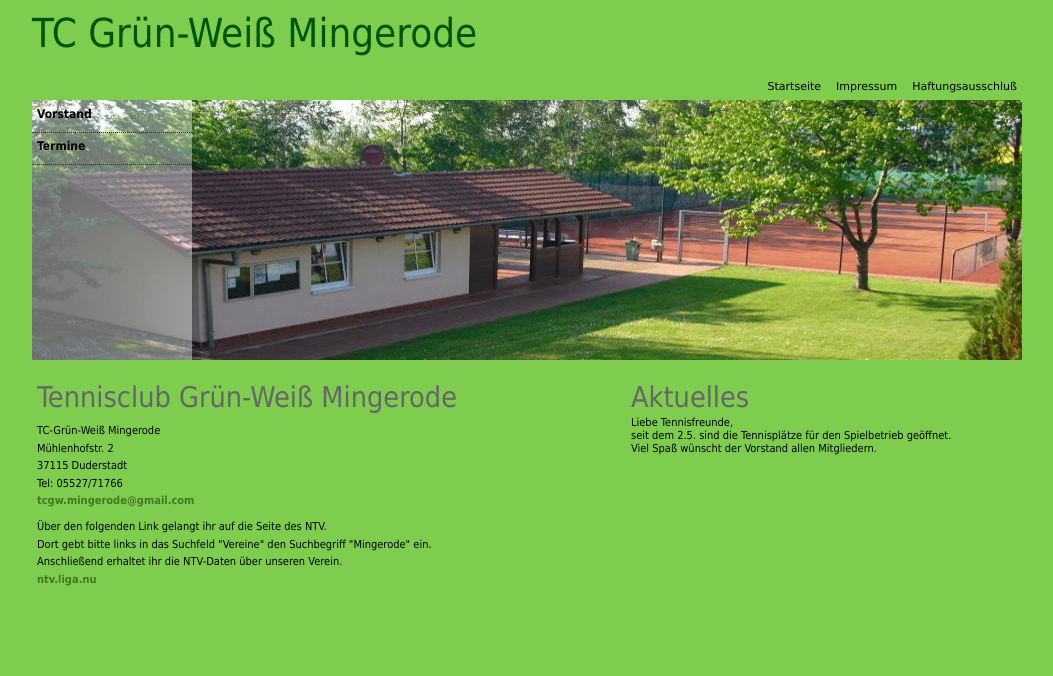
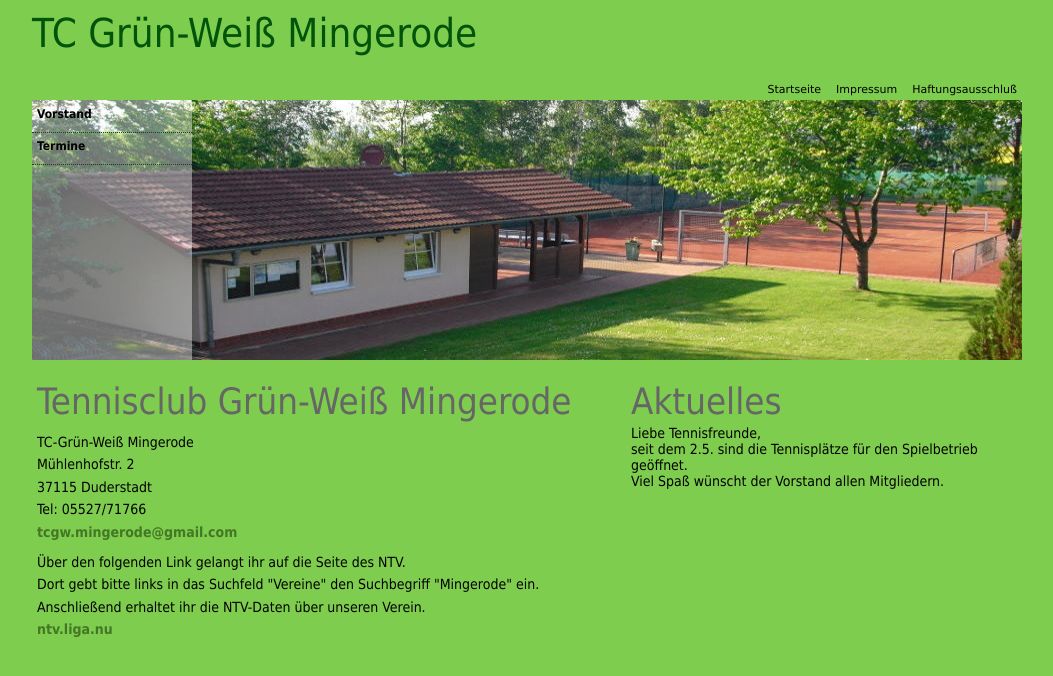
Before and after one commit to tcgw/tcgw.github.io, a plain HTML site: page index.html in a window 1280 px wide. Shown: the whole page, without its empty margins (113-1166 px from the left). Drawn offline with Linux system fonts and the light colour scheme.

Commit message:
Updated font-size

```diff
--- a/assets/s.css
+++ b/assets/s.css
@@ -1,4 +1,4 @@
-html,body,td,input{font:11px Tahoma,Arial,Helvetica,sans-serif}
+html,body,td,input{font:14px Tahoma,Arial,Helvetica,sans-serif}
 body{min-width:990px;margin:0;padding:0;background:#7ecd4e}
 #content h1{font-size:260%;font-weight:400;color:#666;margin:0;padding:0 0 2px}
 #content p,#sidebar p{line-height:160%;margin:0;padding:2px 0}
```
